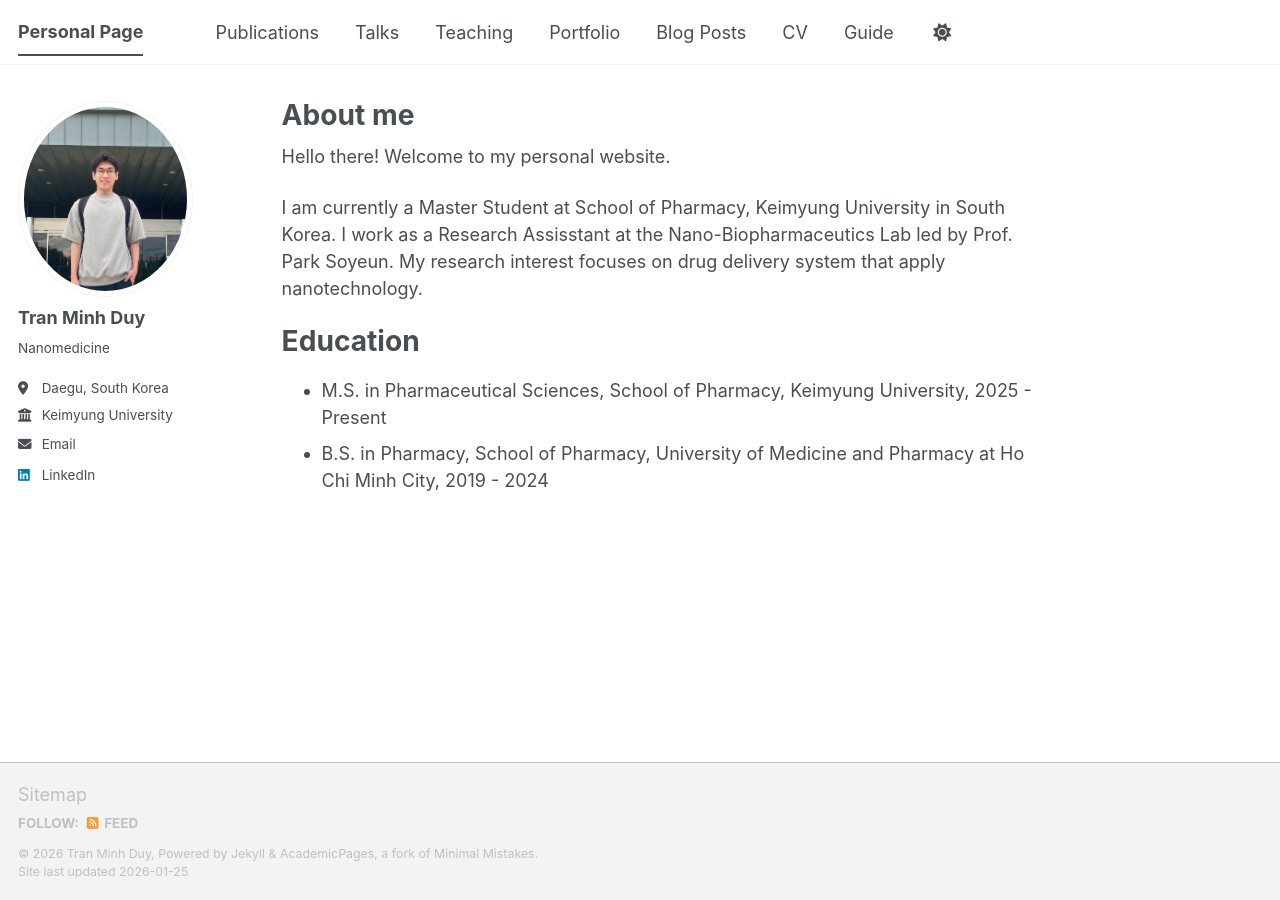
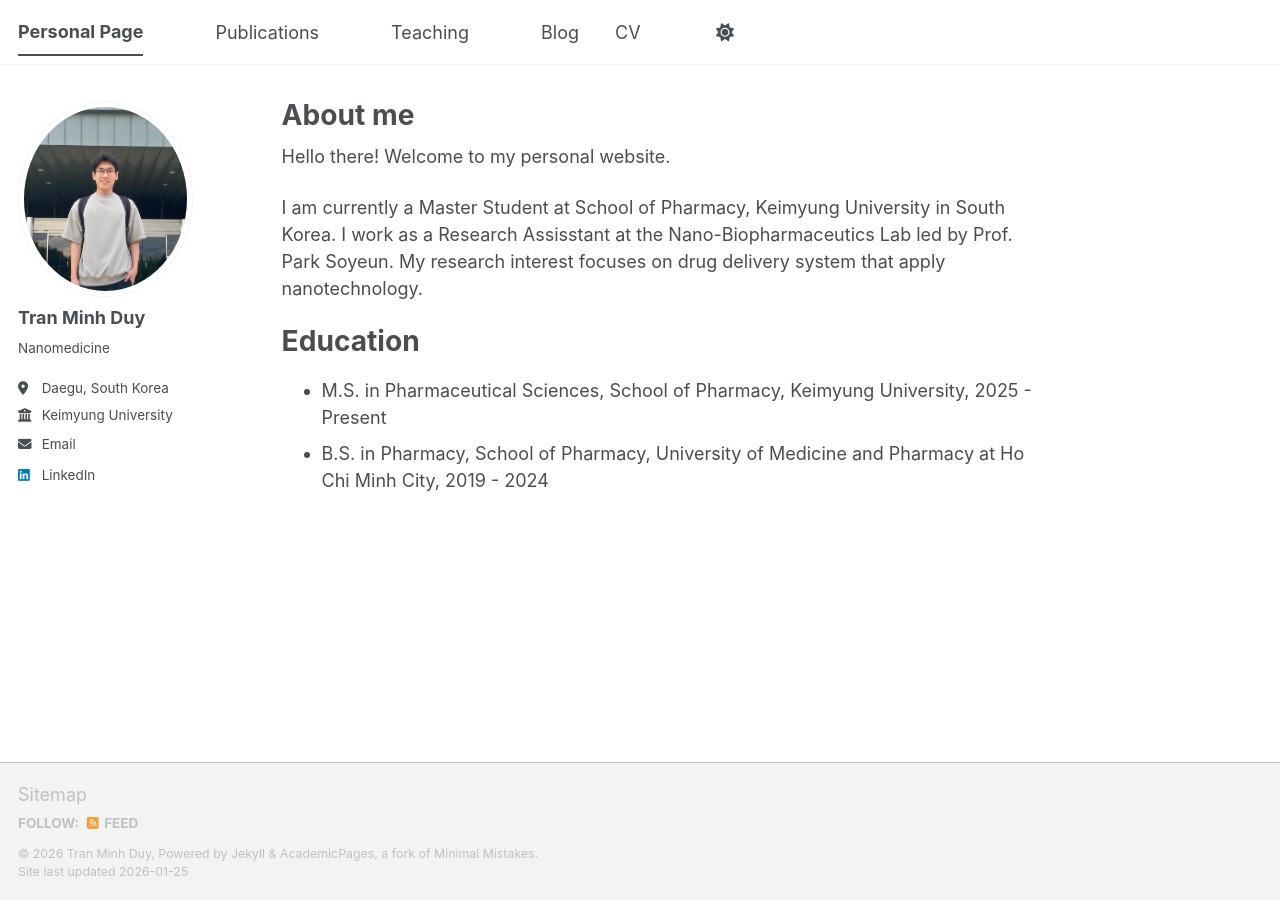
Before and after one commit to tranminhduy-git/tmduy.github.io, a Jekyll site: the page built from _pages/about.md, in a window 1280 px wide. Built offline with Jekyll 4.4.1, drawn with Linux system fonts in a browser that asks for light colours; a script bundle is joined from its source files by our own code; library files that are not in the unit come from our copies; part of the change alters nothing that is shown.

Commit message:
Update navigation.yml

```diff
--- a/_data/navigation.yml
+++ b/_data/navigation.yml
@@ -11,16 +11,16 @@ main:
   - title: "Publications"
     url: /publications/
 
-  - title: "Talks"
-    url: /talks/
+  - #title: "Talks"
+    #url: /talks/
 
   - title: "Teaching"
     url: /teaching/
 
-  - title: "Portfolio"
-    url: /portfolio/
+  - #title: "Portfolio"
+    #url: /portfolio/
 
-  - title: "Blog Posts"
+  - title: "Blog"
     url: /year-archive/
 
   - title: "CV"
@@ -29,5 +29,5 @@ main:
   # - title: "CV"
   #   url: /cv-json/
 
-  - title: "Guide"
-    url: /markdown/
+  - #title: "Guide"
+    #url: /markdown/
```
